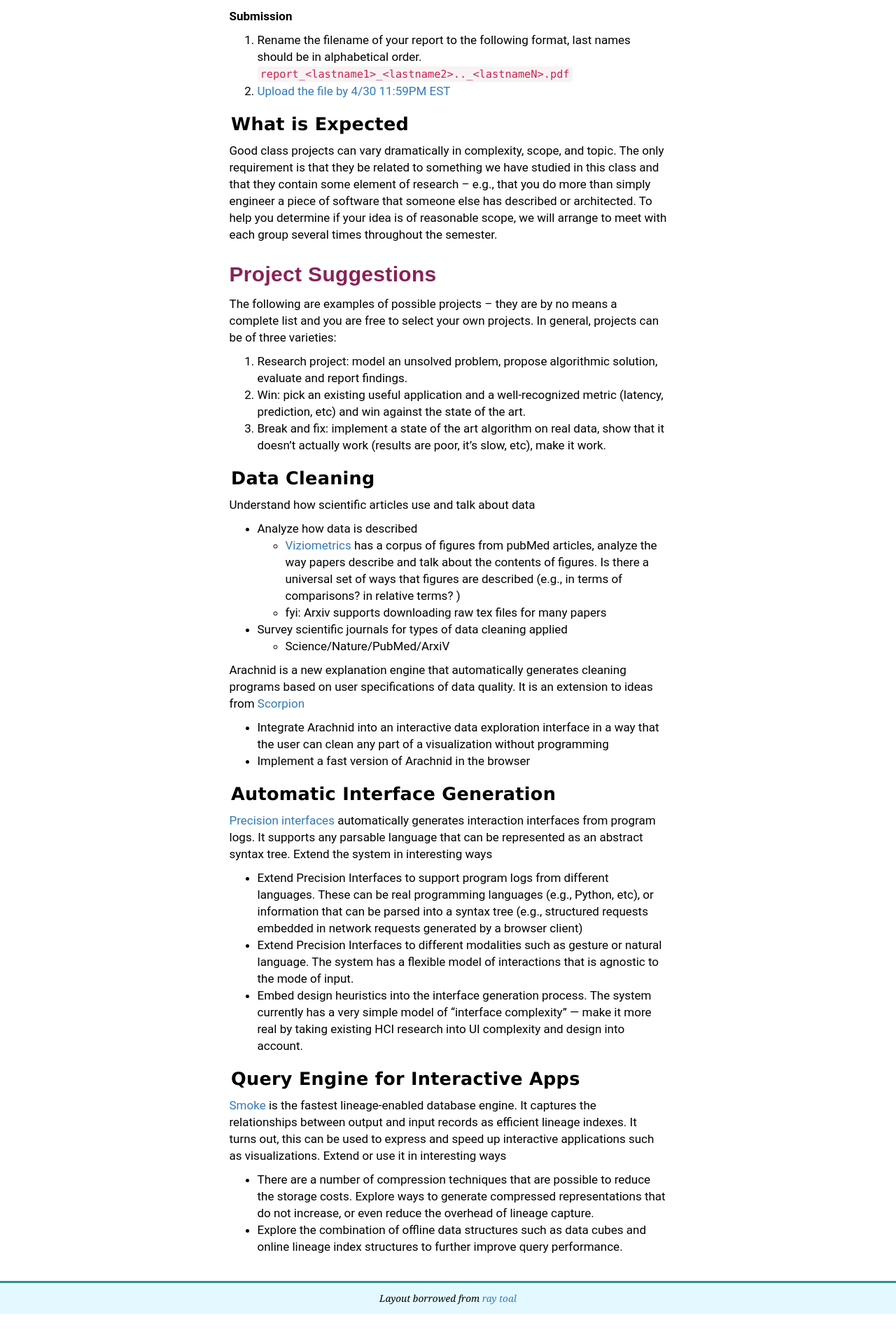
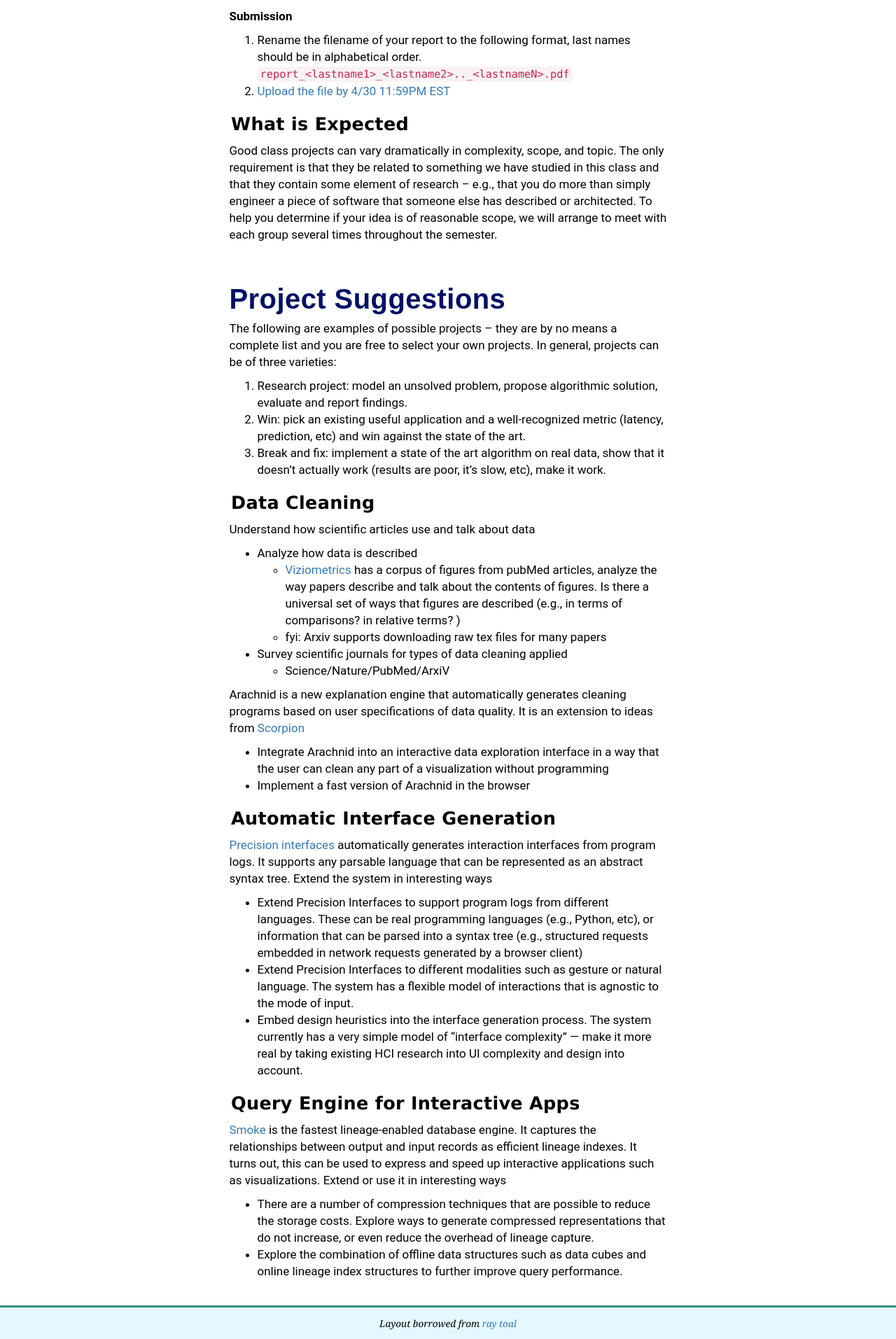
Before and after one commit to columbiadb/columbiadb.github.io, a Jekyll site: the page built from projects.md, in a window 1280 px wide. Shown: the part 1522-3435 px from the top of the page at 70% size. Built offline with Jekyll 4.4.1, drawn with Linux system fonts in a browser that asks for light colours; before the commit the page ends 3399 px from its top, so only the background shows below that.

Commit message:
lazy commit msg

```diff
--- a/projects.md
+++ b/projects.md
@@ -77,7 +77,7 @@ Because this report is the primary deliverable upon which you will be graded, **
 Good class projects can vary dramatically in complexity, scope, and topic. The only requirement is that they be related to something we have studied in this class and that they contain some element of research -- e.g., that you do more than simply engineer a piece of software that someone else has described or architected. To help you determine if your idea is of reasonable scope, we will arrange to meet with each group several times throughout the semester.
 
 
-### Project Suggestions
+## Project Suggestions
 
 
 The following are examples of possible projects -- they are by no means a complete list and you are free to select your own projects.  In general, projects can be of three varieties:
```
